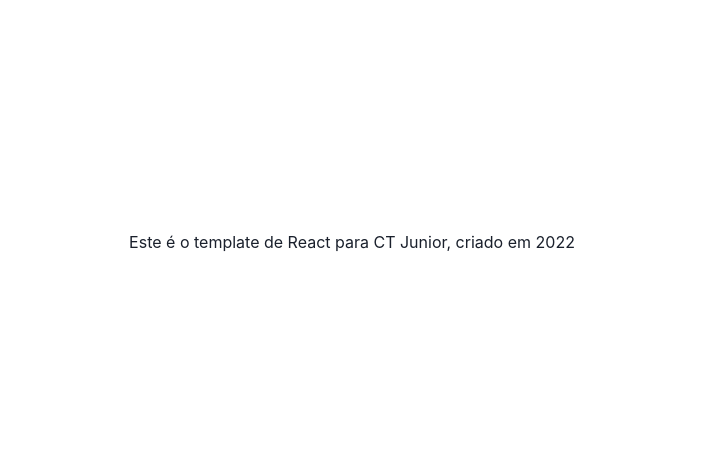
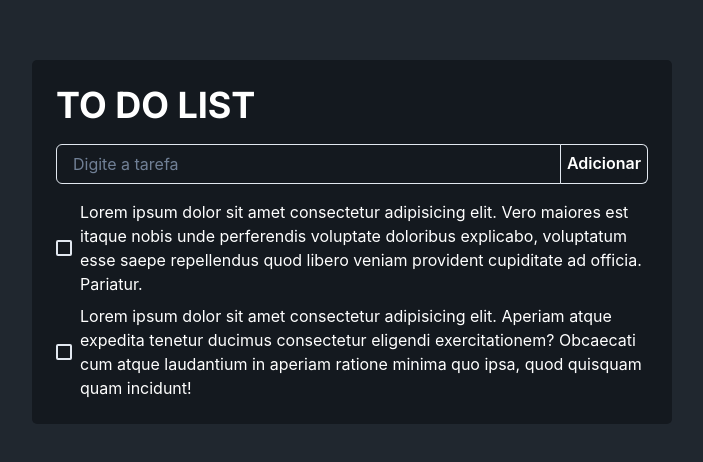
Before and after one commit to mateusbiancardi/toDoList, a Next.js app: page / in a window 1280 px wide. Shown: the part 158-620 px from the top of the page, without its empty margins (288-991 px from the left). Built offline with nearby package versions, Linux system fonts and the light colour scheme.

Commit message:
CSS quase pronto

```diff
--- /dev/null
+++ b/src/components/header.tsx
@@ -0,0 +1,33 @@
+import '@fontsource/Inter/400.css';
+import '@fontsource/Inter/700.css';
+
+import theme from './theme';
+import {
+    Button,
+    ChakraProvider,
+    Heading,
+    Input,
+    InputGroup,
+    InputRightAddon,
+} from '@chakra-ui/react'
+
+export function Header () {
+
+  return (
+        <ChakraProvider theme={theme}>
+                <Heading fontWeight="700" color="white">TO DO LIST</Heading>
+
+                <InputGroup margin="1rem 0 0">
+                    <Input fontWeight="400" placeholder="Digite a tarefa" color="white"/>
+
+                    <InputRightAddon width='5.5rem' bg="#14191f">
+
+                        <Button h='1.75rem' bg="#14191f" _hover="#14191f" _active="#14191f"  color="white">
+                            Adicionar
+                        </Button>
+
+                    </InputRightAddon>
+                </InputGroup>
+        </ChakraProvider>
+    );
+}
--- /dev/null
+++ b/src/components/theme.tsx
@@ -0,0 +1,12 @@
+import { extendTheme } from '@chakra-ui/react'
+
+const theme = extendTheme({
+  fonts: {
+    heading: `'Inter', sans-serif`,
+    text: `'Inter', sans-serif`,
+    input: `'Inter', sans-serif`,
+    button: `'Inter', sans-serif`
+  },
+})
+
+export default theme
--- /dev/null
+++ b/src/components/toDoTable.tsx
@@ -0,0 +1,25 @@
+import { ChakraProvider, Checkbox, Container, Flex, Text } from "@chakra-ui/react";
+import '@fontsource/Inter/400.css';
+import '@fontsource/Inter/700.css';
+
+import theme from './theme';
+
+export function ToDoTable () {
+    return (
+        <ChakraProvider theme={theme}>
+            <Container w="100%" margin="1rem 0 0 0" padding="0">
+
+                <Flex margin="0.5rem 0 0 0">
+                    <Checkbox margin="0 0.5rem 0 0"/>
+                    <Text color="white">Lorem ipsum dolor sit amet consectetur adipisicing elit. Vero maiores est itaque nobis unde perferendis voluptate doloribus explicabo, voluptatum esse saepe repellendus quod libero veniam provident cupiditate ad officia. Pariatur.</Text>
+                </Flex>
+
+                <Flex margin="0.5rem 0 0 0">
+                    <Checkbox margin="0 0.5rem 0 0"/>
+                    <Text color="white">Lorem ipsum dolor sit amet consectetur adipisicing elit. Aperiam atque expedita tenetur ducimus consectetur eligendi exercitationem? Obcaecati cum atque laudantium in aperiam ratione minima quo ipsa, quod quisquam quam incidunt!</Text>
+                </Flex>
+
+            </Container>
+        </ChakraProvider>
+    );
+}
--- a/src/pages/_app.tsx
+++ b/src/pages/_app.tsx
@@ -1,3 +1,5 @@
+
+
 import React from "react";
 
 import { ChakraProvider, theme } from "@chakra-ui/react";
--- a/src/pages/index.tsx
+++ b/src/pages/index.tsx
@@ -1,10 +1,15 @@
-import { Flex, Text } from "@chakra-ui/react";
+import { Box, Flex, Text } from "@chakra-ui/react";
 import type { NextPage } from "next";
+import { Header } from "../components/header";
+import { ToDoTable } from "../components/toDoTable";
 
 const Home: NextPage = () => {
   return (
-    <Flex h="100vh" justifyContent="center" alignItems="center">
-      <Text>Este é o template de React para CT Junior, criado em 2022</Text>
+    <Flex h="100vh" justifyContent="center" alignItems="center" background="#20272F">
+      <Box w="40rem" backgroundColor="#14191f" borderRadius="5" p='6'>
+        <Header/>
+        <ToDoTable/>
+      </Box>
     </Flex>
   );
 };
```
Also changed, not shown: package.json (+6 -5 lines), 1 other file (tests, documents, lock files or other folders).
